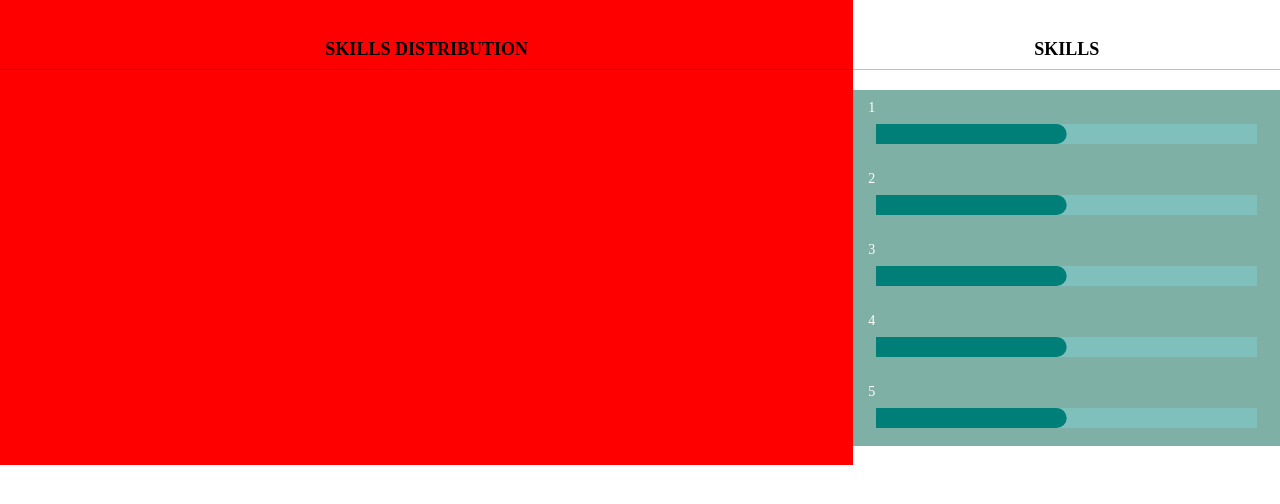
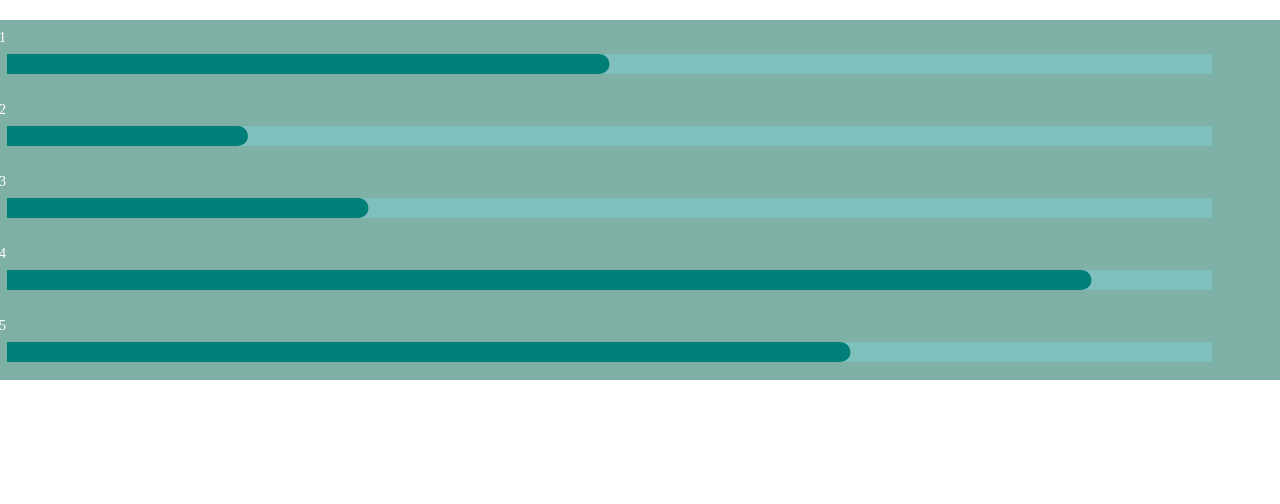
Before and after one commit to arunipatel06/portfolio, a React (Create React App) app in the folder my-portfolio/: page /progressbar in a window 1280 px wide. Shown: the top 504 px of the page. Built offline with nearby package versions, Linux system fonts and the light colour scheme.

Commit message:
Style Progress bar

```diff
--- a/my-portfolio/src/Progressbar.js
+++ b/my-portfolio/src/Progressbar.js
@@ -1,6 +1,5 @@
 import React from "react";
 import { lighten, makeStyles, withStyles } from "@material-ui/core/styles";
-import { Grid } from "@material-ui/core";
 import LinearProgress from "@material-ui/core/LinearProgress";
 
 const BorderLinearProgress = withStyles({
@@ -24,7 +23,7 @@ const useStyles = makeStyles(theme => ({
 
   aboutheader: {
     paddingBottom: "9px",
-    margin: "40px 0px 20px",
+    margin: "40px 40px 20px 40px",
     borderBottom: "1px solid rgba(0, 0, 0, 0.25)",
     textTransform: "uppercase",
     fontSize: "18px",
@@ -33,10 +32,11 @@ const useStyles = makeStyles(theme => ({
     lineHeight: "1.1",
     color: "Black",
     // margin: "auto",
-    textAlign: "center"
+    textAlign: "left"
   },
+
   section4: {
-    padding: "0px 10px"
+    padding: "0px 40px"
   },
   progresslist: {
     margin: "20px 0px"
@@ -47,10 +47,12 @@ const useStyles = makeStyles(theme => ({
     fontFamily: "freight-sans-pro Helvetica Neue Helvetica Arial sans-serif",
     fontStyle: "normal",
     color: "white",
-    margin: "0px 0px -1px",
-    padding: "10px 15px",
+    margin: "0px 0px 0px -1px",
+    padding: "10px 60px 10px 0px",
     backgroundColor: "#7FB0A6"
-  }
+  },
+
+
 }));
 
 export default function Contact() {
@@ -58,12 +60,6 @@ export default function Contact() {
 
   return (
     <div className={classes.root}>
-      <Grid container>
-        <Grid item xs={8} style={{ backgroundColor: "red" }}>
-        <h4 className={classes.aboutheader}>Skills Distribution</h4>
-        </Grid>
-        <Grid item xs={4}>
-          <h4 className={classes.aboutheader}>Skills</h4>
           <div className={classes.progresslist}>
             <div className={classes.progressclass}>
               <div>1</div>
@@ -81,7 +77,7 @@ export default function Contact() {
                 className={classes.margin}
                 variant="determinate"
                 color="secondary"
-                value={50}
+                value={20}
               />
             </div>
 
@@ -91,7 +87,7 @@ export default function Contact() {
                 className={classes.margin}
                 variant="determinate"
                 color="secondary"
-                value={50}
+                value={30}
               />
             </div>
 
@@ -101,7 +97,7 @@ export default function Contact() {
                 className={classes.margin}
                 variant="determinate"
                 color="secondary"
-                value={50}
+                value={90}
               />
             </div>
 
@@ -111,12 +107,10 @@ export default function Contact() {
                 className={classes.margin}
                 variant="determinate"
                 color="secondary"
-                value={50}
+                value={70}
               />
             </div>
           </div>
-        </Grid>
-      </Grid>
     </div>
   );
 }
```
